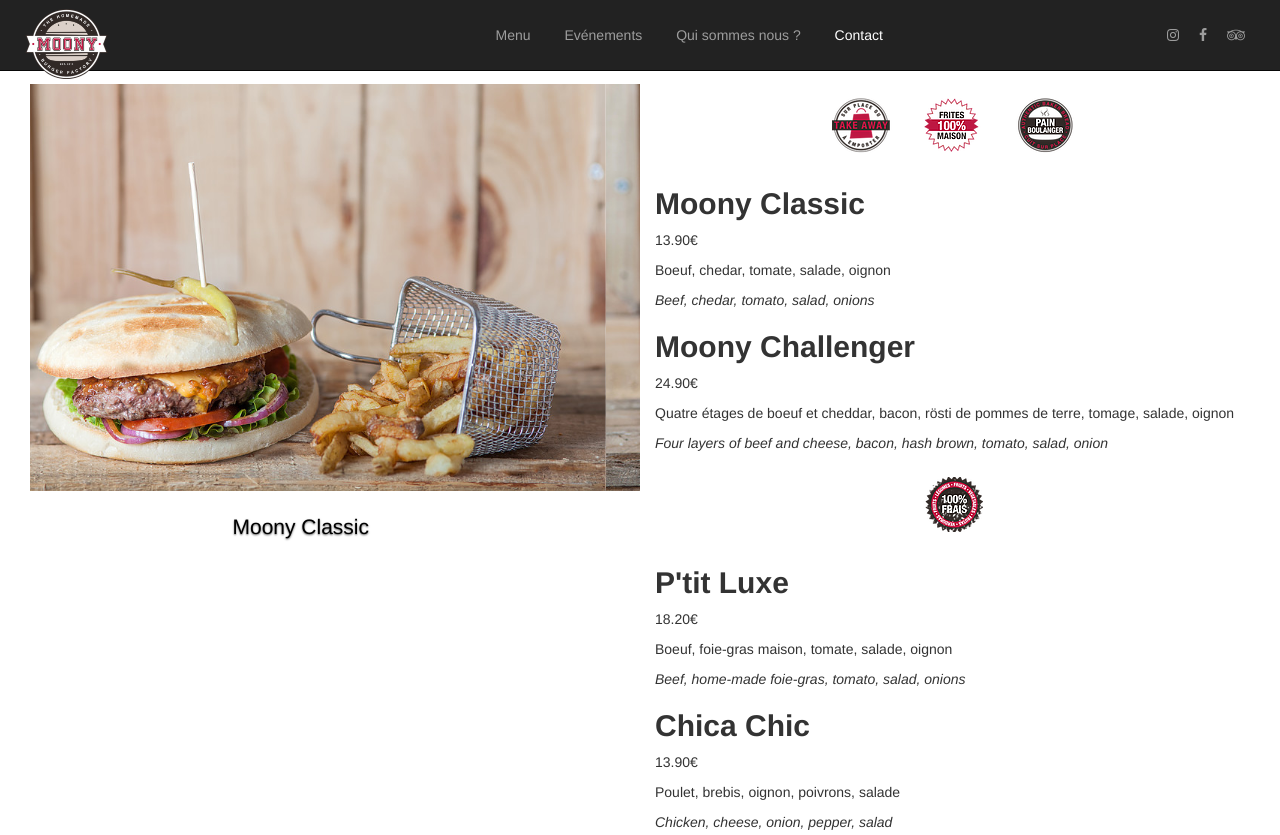
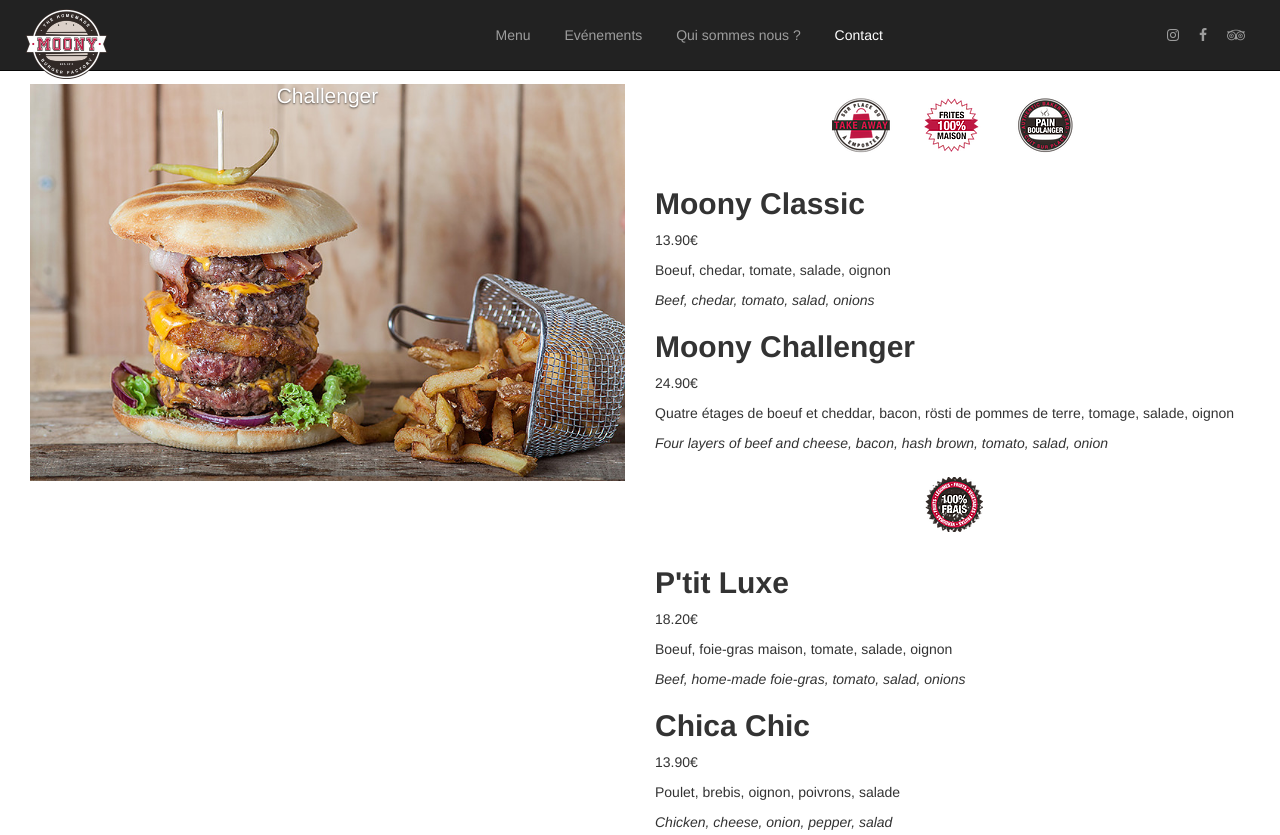
Before and after one commit to Arveez/moony, a plain HTML site: page pages/menu.html in a window 1280 px wide. Shown: the top 835 px of the page. Drawn offline with nearby package versions, Linux system fonts and the light colour scheme.

Commit message:
fix menu

```diff
--- a/pages/menu.html
+++ b/pages/menu.html
@@ -50,7 +50,8 @@
                         <a href="https://www.instagram.com/moonyburger/"><i class="fa fa-instagram"></i></a>
                     </div>
                 </div><!-- /.navbar-collapse -->
-            </div><!-- /.container-fluid -->
+            <!-- /.container-fluid -->
+            </div>
         </nav>
     </header>
     <section class="corpsBody">
@@ -59,7 +60,8 @@
 
      <section>
         <div class="container-fluid carrousell">
-            <div id="carousel-example-generic" class="carousel slide col-md-6 col-lg-6 left-block affix hidden-xs hidden-sm" data-ride="carousel">
+            <div class="row"></div>
+            <div id="carousel-example-generic" class="carousel slide col-md-6 col-lg-6 left-block hidden-xs hidden-sm" data-spy="affix" data-offset-top="100" data-ride="carousel">
 
                 <!-- Wrapper for slides -->
                 <div class="carousel-inner" role="listbox">
@@ -92,7 +94,7 @@
 
         </div>
 
-        <div class="burger col-md-offset-6 col-md-6 col-lg-offset-6 col-lg-6 right-block">
+        <div class="burger col-md-6 col-lg-6 right-block pull-right">
 
             <img src="../images/labels1.png" alt="Labels qualité" class="img-responsive center-block labels">
 
@@ -196,8 +198,8 @@
             <img src="../images/labels2.png" alt="Labels qualité" class="img-responsive center-block labels">
 
 
-        </div>
-
+            </div>
+            </div>
         </div>
      </section>
     </section>
--- a/pages/style.css
+++ b/pages/style.css
@@ -167,7 +167,6 @@
 .corpsBody{
     padding-top: 6em;
     margin: 0 auto;
-
 }
 
 .carrousell{
@@ -178,9 +177,9 @@
     position: relative;
     left: auto;
     right: auto;
-    color: #000;
+    color: #fff;
     display:block;
-    margin-top: 1em;
+    bottom: 20em;
 }
 
 .corpsBody h2{
```
